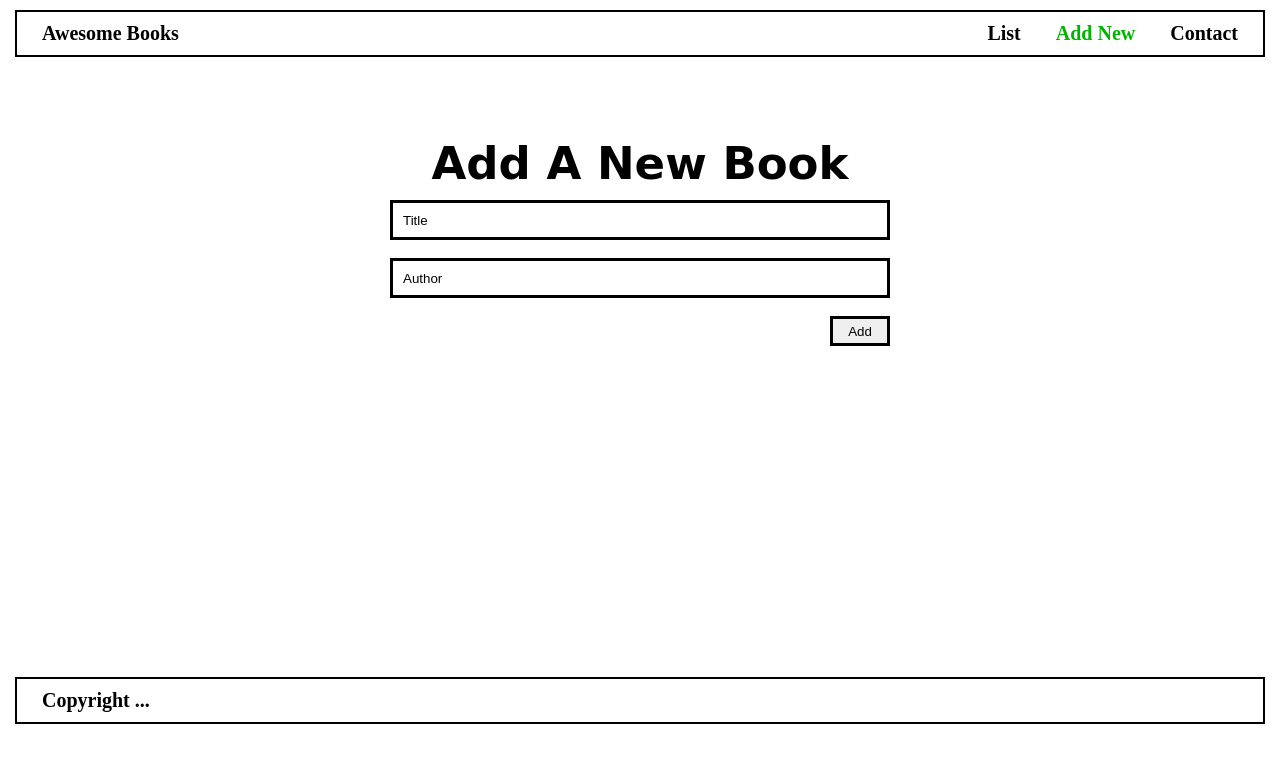
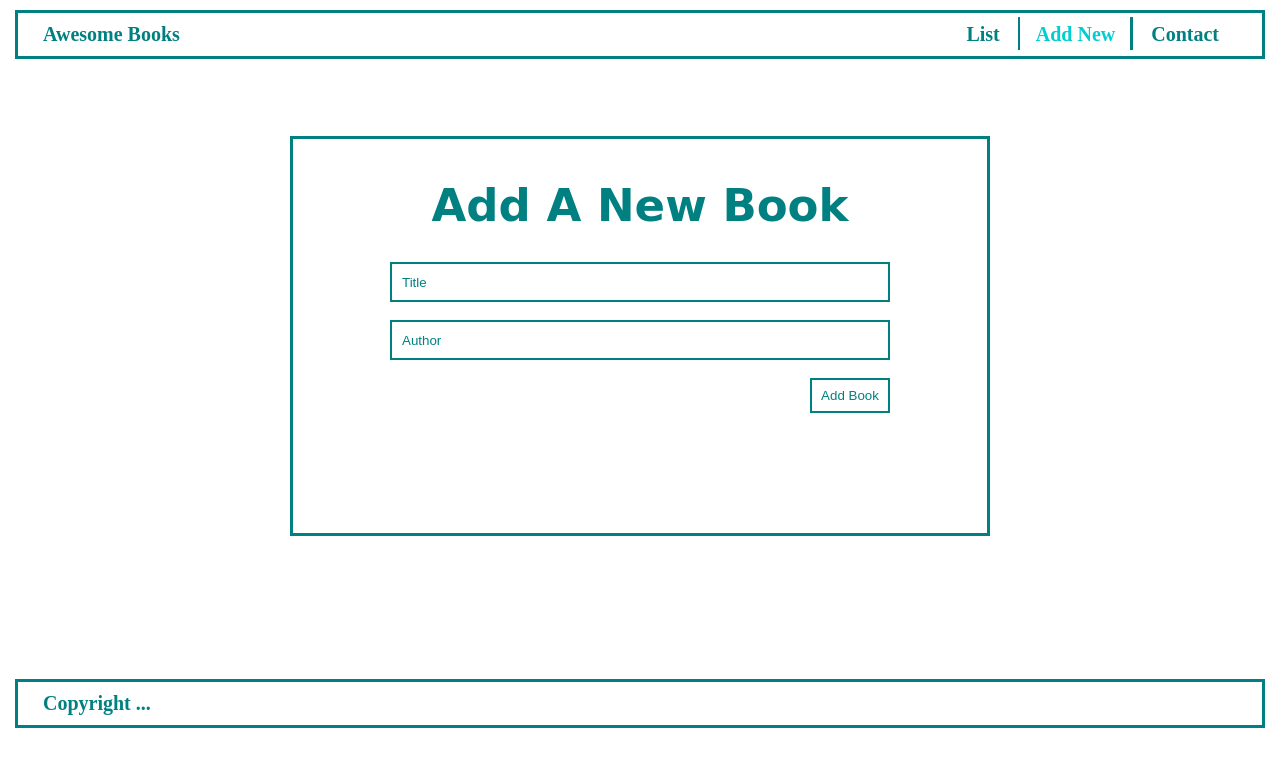
Before and after one commit to Rhaegar121/Awesome-Books-ES6, a website with bundled scripts: page index.html in a window 1280 px wide. Both pictures are taken after a click on the link "Add New". Built offline with nearby package versions, Linux system fonts and the light colour scheme; a web font is replaced by a local one.

Commit message:
add library.js and variable.js file to the modules

```diff
--- a/index.css
+++ b/index.css
@@ -4,14 +4,24 @@
   padding: 0;
   margin: 0;
   box-sizing: border-box;
+  color: var(--dark-blue-color);
 }
 
 .container {
-  max-width: 1000px;
-  height: auto;
+  width: 700px;
+  height: 400px;
   left: 50%;
+  top: 17%;
   transform: translateX(-50%);
   position: fixed;
+  border: 3px solid var(--dark-blue-color);
+}
+
+:root {
+  --background-color: #fff;
+  --dark-blue-color: #008080;
+  --light-blue-color: #E0FFFF;
+  --deepsky-blue-color: #00CED1;
 }
 
 h1 {
@@ -19,7 +29,8 @@ h1 {
   font-size: 45px;
   text-transform: capitalize;
   text-align: center;
-  margin-top: 70px;
+  margin-top: 40px;
+  color: var(--dark-blue-color);
 }
 
 /* navbar */
@@ -27,41 +38,59 @@ h1 {
   display: flex;
   flex-direction: row;
   justify-content: space-between;
-  border: 2px solid black;
+  border: 3px solid var(--dark-blue-color);
   padding: 10px 25px;
   font-weight: bold;
   font-size: 20px;
   margin: 10px 15px;
 }
 
-.menu-list {
+.web-menu {
   display: flex;
-  flex-direction: row;
-  gap: 35px;
-  list-style: none;
 }
 
-a {
+.web-menu a {
+  position: relative;
   text-decoration: none;
-  color: black;
+  color: var(--dark-blue-color);
+  padding: 0px 18px;
 }
 
-a:hover {
-  color: #00b400;
+.web-menu a:hover {
+  color: var(--deepsky-blue-color);
 }
 
 .active {
-  color: #00b400;
+  color: var(--deepsky-blue-color) !important;
 }
 
-/* navbar closed */
+.web-menu #add-book-view::before {
+  content: "";
+  width: 2.3px;
+  height: 33px;
+  background-color: var(--dark-blue-color);
+  position: absolute;
+  display: inline-block;
+  left: 0;
+  transform: translateY(-18%);
+}
+
+.web-menu #add-book-view::after {
+  content: "";
+  width: 3px;
+  height: 33px;
+  background-color: var(--dark-blue-color);
+  position: absolute;
+  display: inline-block;
+  right: 0;
+  transform: translateY(-18%);
+}
 
 /* books-list */
-
 .book-list {
-  border: 3px solid #000;
-  width: 800px;
-  margin: 20px auto;
+  border: 2px solid var(--dark-blue-color);
+  width: 650px;
+  margin: 30px auto;
 }
 
 .books {
@@ -70,18 +99,24 @@ a:hover {
   padding: 5px;
   align-items: center;
   height: 40px;
-  background-color: #ccc;
+  background-color: var(--light-blue-color);
 }
 
 .books:nth-child(2n) {
-  background-color: #fff;
+  background-color: var(--background-color);
 }
 
 .books .remove-btn {
-  margin-right: 10px;
-  border: 2px solid #000;
-  width: 70px;
-  height: 30px;
+  margin-right: 5px;
+  border: 2px solid var(--dark-blue-color);
+  width: 75px;
+  height: 33px;
+  background-color: var(--background-color);
+}
+
+.books .remove-btn:hover {
+  cursor: pointer;
+  transform: scale(1.05);
 }
 
 /* add-book */
@@ -95,7 +130,7 @@ a:hover {
 
 #form {
   width: 500px;
-  margin: 10px auto;
+  margin: 30px auto;
   display: flex;
   flex-direction: column;
   align-items: flex-end;
@@ -103,7 +138,7 @@ a:hover {
 
 #form #input_title,
 #input_author {
-  border: 3px solid #000;
+  border: 2px solid var(--dark-blue-color);
   width: 500px;
   height: 40px;
 }
@@ -111,13 +146,20 @@ a:hover {
 #form #input_title::placeholder,
 #input_author::placeholder {
   padding-left: 10px;
-  color: #000;
+  color: var(--dark-blue-color);
 }
 
 #form #add_btn {
-  width: 60px;
-  height: 30px;
-  border: 3px solid #000;
+  width: 80px;
+  height: 35px;
+  border: 2px solid var(--dark-blue-color);
+  color: var(--dark-blue-color);
+  background-color: var(--background-color);
+}
+
+#form #add_btn:hover {
+  cursor: pointer;
+  transform: scale(1.05);
 }
 
 /* contact us section */
@@ -133,19 +175,16 @@ a:hover {
 }
 
 .contact-info {
-  display: flex;
-  flex-direction: column;
-  gap: 10px;
+  font-size: 18px;
 }
 
 .contact-details {
-  margin-left: 30px;
+  font-size: 18px;
 }
 
-/* contact us section closed */
-
+/* footer section */
 #copyright {
-  border: 2px solid #000;
+  border: 3px solid var(--dark-blue-color);
   margin: 620px 15px 0 15px;
   font-size: 20px;
   font-weight: bold;
--- a/index.html
+++ b/index.html
@@ -1,5 +1,6 @@
 <!DOCTYPE html>
 <html lang="en">
+
 <head>
     <meta charset="UTF-8">
     <meta http-equiv="X-UA-Compatible" content="IE=edge">
@@ -7,58 +8,50 @@
     <title>Awesome Books</title>
     <link rel="stylesheet" href="index.css">
 </head>
+
 <body>
     <!-- navbar -->
     <nav id="navbar" class="navbar">
+        <p class="web-name">Awesome Books</p>
+        <div class="web-menu">
+            <a href="#" id="books-list-view" class="active">List</a>
+            <a href="#" id="add-book-view">Add New</a>
+            <a href="#" id="contact-us-view">Contact</a>
+        </div>
+    </nav>
 
-            <div class="web-name">
-                <p>Awesome Books</p>
-            </div>
-
-            <div class="web-menu">
-
-                <ul class="menu-list">
-                    <li class="menu-list-items"><a href="#" id="books-list-view" class="active">List</a></li>
-                    <li class="menu-list-items"><a href="#" id="add-book-view">Add New</a></li>
-                    <li class="menu-list-items"><a href="#" id="contact-us-view">Contact</a></li>
-                </ul>
-
-        </div>
-
-    </nav>
-    <!-- navbar closed -->
+    <!-- book list section -->
     <section id="books-list">
         <div class="container">
             <h1 id="all">All awesome books</h1>
             <div class="book-list">
-            <!-- See JS File -->
+                <!-- dynamically in js -->
             </div>
         </div>
     </section>
 
+    <!-- add book section -->
     <section id="add-book">
         <div class="container">
             <h1 id="new">Add a new book</h1>
             <form action="" method="" id="form">
-            <div>
-                <input type="text" name="titleInput" id="input_title" class="form-control" placeholder="Title"/>
-            </div>
-            <br/>
-            <div>
-                <input type="text" name="authorInput" id="input_author" class="form-control" placeholder="Author"/>
-            </div>
-            <br/>
-            <button id="add_btn">Add</button>
+                <input type="text" name="titleInput" id="input_title" class="form-control" placeholder="Title"
+                    required />
+                <br />
+                <input type="text" name="authorInput" id="input_author" class="form-control" placeholder="Author"
+                    required />
+                <br />
+                <button id="add_btn" type="submit">Add Book</button>
             </form>
         </div>
     </section>
+
     <!-- contact us section -->
     <section id="contact-us">
         <div class="container">
             <h1>Contact Information</h1>
-        <div class="contact-info">
-            <p>
-                Lorem ipsum dolor, sit amet consectetur adipisicing elit. Dolorum cumque consequatur aut iusto reprehenderit provident assumenda, sed dolores quaerat temporibus velit quas voluptatibus iste veniam nobis saepe nam pariatur nisi!
+            <p class="contact-info">
+                Do you have any questions or you just want to say "Hello"? <br>You can reach out to us!
             </p>
             <ul class="contact-details">
                 <li>Our email is abc123@gmail.com</li>
@@ -66,10 +59,9 @@
                 <li>Our address is Helphome, Help city, Help</li>
             </ul>
         </div>
-        </div>
     </section>
-    <!-- contact us section closed -->
 
+    <!-- footer section-->
     <footer id="copyright">
         <span>Copyright</span>
         <span>...</span>
@@ -77,4 +69,5 @@
 
     <script src="index.js" type="module"></script>
 </body>
+
 </html>
--- a/index.js
+++ b/index.js
@@ -1,47 +1,9 @@
-import Books from './modules/book.js';
+import Library from './modules/library.js';
+import { form, bookList, titleInput, authorInput, addBtn, booksListView, addNewBookView, contactView, listbook, addbook, contactus } from './modules/variable.js';
 
-// menu buttons closed
-const form = document.querySelector('#form');
-const bookList = document.querySelector('.book-list');
-const titleInput = document.querySelector('#input_title');
-const authorInput = document.querySelector('#input_author');
-const addBtn = document.querySelector('#add_btn');
-
-class Library {
-  constructor() {
-    this.Library = JSON.parse(localStorage.getItem('collections')) || [];
-  }
-
-  addBook() {
-    const newBook = new Books();
-    newBook.title = titleInput.value;
-    newBook.author = authorInput.value;
-    this.Library.push(newBook);
-    localStorage.setItem('collections', JSON.stringify(this.Library));
-    this.showBook();
-  }
-
-  showBook() {
-    bookList.innerHTML = '';
-    this.Library.forEach((collection, i) => {
-      bookList.innerHTML += `<div id="${i}" class="books">
-            <p class="book-info">
-                <span class="title">"${collection.title}" by ${collection.author}</span>
-            </p>
-            <button class="remove-btn">Remove</button>
-    </div>`;
-    });
-  }
-
-  removeBook(book) {
-    book.parentElement.remove();
-    this.Library = this.Library.filter((collection, i) => i !== Number(book.parentElement.id));
-    localStorage.setItem('collections', JSON.stringify(this.Library));
-  }
-}
-
+// book list
 window.onload = () => {
-  const newLibrary = new Library();
+  let newLibrary = new Library();
   newLibrary.showBook();
 
   form.addEventListener('submit', (e) => {
@@ -60,24 +22,14 @@ window.onload = () => {
 
   bookList.addEventListener('click', (e) => {
     if (e.target.className.includes('remove-btn')) {
-      const data = e.target;
+      let data = e.target;
       newLibrary.removeBook(data);
     }
     window.location.reload();
   });
 };
 
-// calling all views
-// menu buttons
-const booksListView = document.querySelector('#books-list-view');
-const addNewBookView = document.querySelector('#add-book-view');
-const contactView = document.querySelector('#contact-us-view');
-
-// calling section
-const listbook = document.querySelector('#books-list');
-const addbook = document.querySelector('#add-book');
-const contactus = document.querySelector('#contact-us');
-
+// changing contents
 booksListView.onclick = () => {
   booksListView.classList.add('active');
   contactView.classList.remove('active');
--- a/modules/book.js
+++ b/modules/book.js
@@ -5,4 +5,4 @@ class Books {
     }
   }
 
-  export default Books;
+export default Books;
--- /dev/null
+++ b/modules/library.js
@@ -0,0 +1,37 @@
+import Books from './book.js';
+import { bookList, titleInput, authorInput } from './variable.js';
+
+class Library {
+    constructor() {
+      this.Library = JSON.parse(localStorage.getItem('collections')) || [];
+    }
+
+    addBook() {
+      let newBook = new Books();
+      newBook.title = titleInput.value;
+      newBook.author = authorInput.value;
+      this.Library.push(newBook);
+      localStorage.setItem('collections', JSON.stringify(this.Library));
+      this.showBook();
+    }
+
+    showBook() {
+      bookList.innerHTML = '';
+      this.Library.forEach((collection, i) => {
+        bookList.innerHTML += `<div id="${i}" class="books">
+              <p class="book-info">
+                  <span class="title">"${collection.title}" by ${collection.author}</span>
+              </p>
+              <button class="remove-btn">Remove</button>
+      </div>`;
+      });
+    }
+
+    removeBook(book) {
+      book.parentElement.remove();
+      this.Library = this.Library.filter((collection, i) => i !== Number(book.parentElement.id));
+      localStorage.setItem('collections', JSON.stringify(this.Library));
+    }
+}
+
+export default Library;
--- /dev/null
+++ b/modules/variable.js
@@ -0,0 +1,15 @@
+const form = document.querySelector('#form');
+const bookList = document.querySelector('.book-list');
+const titleInput = document.querySelector('#input_title');
+const authorInput = document.querySelector('#input_author');
+const addBtn = document.querySelector('#add_btn');
+
+const booksListView = document.querySelector('#books-list-view');
+const addNewBookView = document.querySelector('#add-book-view');
+const contactView = document.querySelector('#contact-us-view');
+
+const listbook = document.querySelector('#books-list');
+const addbook = document.querySelector('#add-book');
+const contactus = document.querySelector('#contact-us');
+
+export { form, bookList, titleInput, authorInput, addBtn, booksListView, addNewBookView, contactView, listbook, addbook, contactus };
```
Lines whose indentation alone changed are shown as unchanged.
